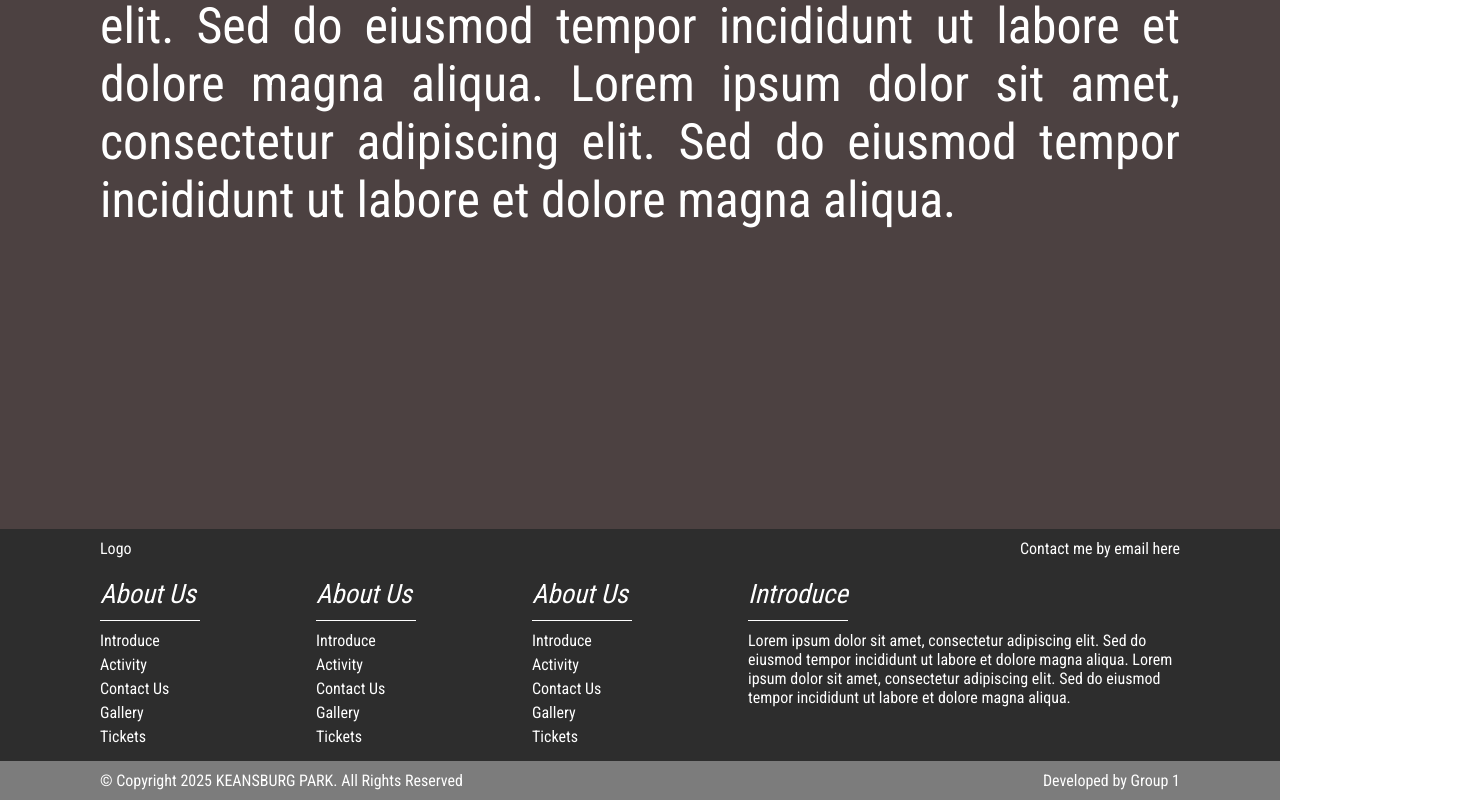
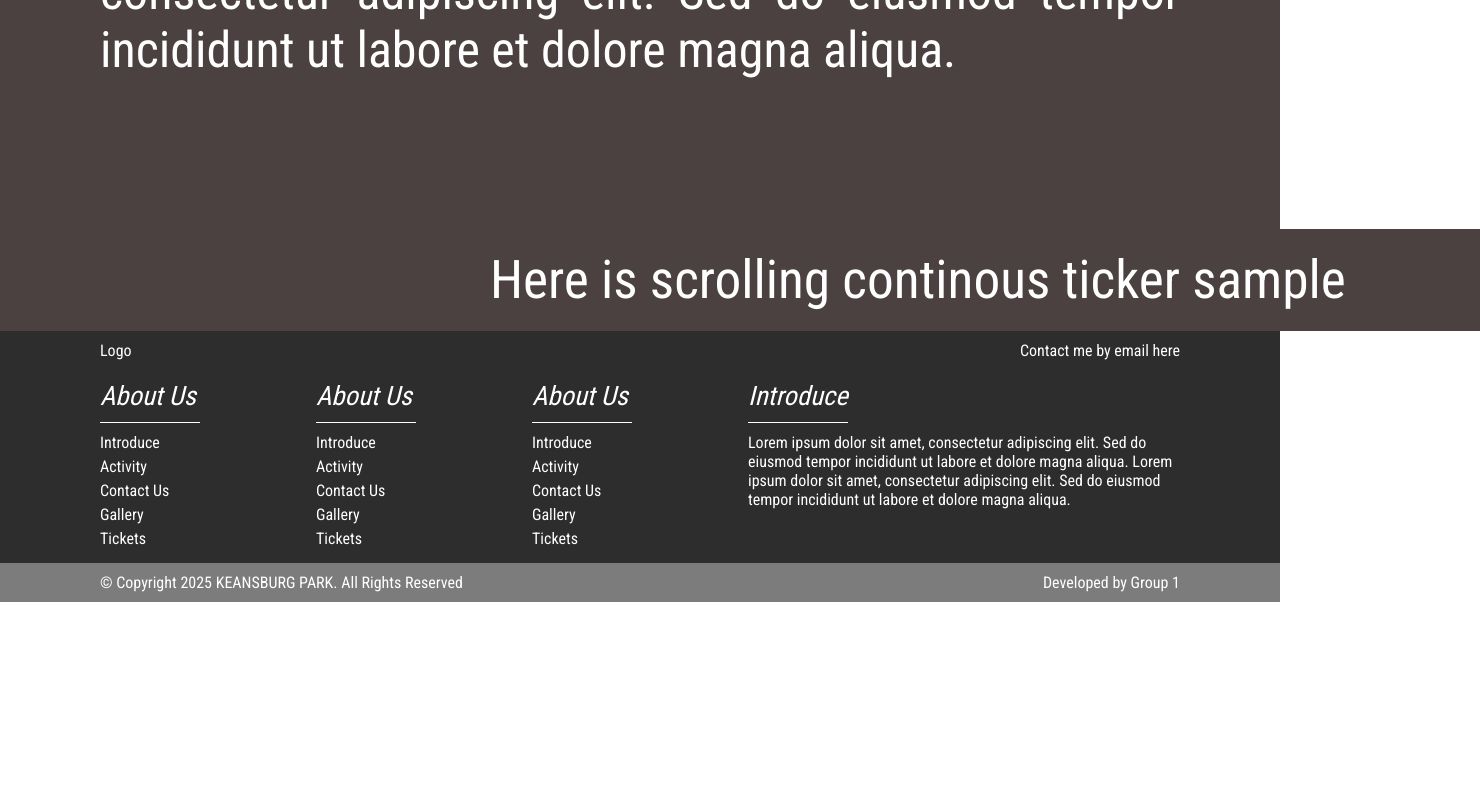
Before and after one commit to Preit289/E_Project_Group_1, a React (Create React App) app: page / in a window 1280 px wide. Shown: the part 506-1306 px from the top of the page, 1480 px wide, since content can reach past the window. After the commit the page ends 1108 px from the top, so only its background shows below. Built offline with nearby package versions, Linux system fonts and the light colour scheme.

Commit message:
Update Marquee.jsx components

```diff
--- /dev/null
+++ b/src/components/Marquee.jsx
@@ -0,0 +1,28 @@
+import React, { useEffect, useRef } from "react";
+import "../styles/components/Marquee.scss";
+const Marquee = () => {
+  // Tham chiếu đến phần tử .marquee-ticker và span
+  const marqueeTickerRef = useRef(null);
+  const spanRef = useRef(null);
+
+  // Tính toán giá trị x và cập nhật vào CSS
+  useEffect(() => {
+    const marqueeTicker = marqueeTickerRef.current;
+    const span = spanRef.current;
+    if (marqueeTicker && span) {
+      const marqueeWidth = marqueeTicker.offsetWidth; // Chiều rộng của .marquee-ticker
+      const x = marqueeWidth; // Thêm 100% width của .marquee-ticker
+      // Cập nhật giá trị x vào inline styles
+      span.style.setProperty("--x", `${x}px`);
+    }
+  }, []); // Chỉ chạy một lần sau khi component được render
+  return (
+    <>
+      <div className="MarqueeText" ref={marqueeTickerRef}>
+        <span ref={spanRef}>Here is scrolling continous ticker sample</span>
+      </div>
+    </>
+  );
+};
+
+export default Marquee;
--- a/src/layouts/Layout.jsx
+++ b/src/layouts/Layout.jsx
@@ -1,7 +1,7 @@
 import { Outlet } from "react-router-dom";
 import Header from "../components/Header";
 import Footer from "../components/Footer";
-
+import Marquee from "../components/Marquee";
 const Layout = () => {
   return (
     <>
@@ -9,6 +9,7 @@ const Layout = () => {
       <section>
         <Outlet />
       </section>
+      <Marquee />
       <Footer />
     </>
   );
--- a/src/styles/App.scss
+++ b/src/styles/App.scss
@@ -17,5 +17,5 @@ h1 {
 
 section {
   background: #4c4141;
-  padding: 300px 100px;
+  padding: 150px 100px;
 }
--- a/src/styles/components/Footer.scss
+++ b/src/styles/components/Footer.scss
@@ -1,6 +1,5 @@
 .Footer {
   display: block;
-
   .top-Footer {
     background: #2d2d2d;
     padding: 10px 100px;
--- /dev/null
+++ b/src/styles/components/Marquee.scss
@@ -0,0 +1,22 @@
+.MarqueeText {
+  display: block;
+  overflow: hidden;
+  white-space: nowrap;
+  width: 100%;
+  padding: 20px 100px;
+  background: #4c4141;
+  span {
+    display: inline-block;
+    width: max-content;
+    font-size: 40pt;
+    animation: marquee 12s linear infinite;
+    @keyframes marquee {
+      0% {
+        transform: translateX(var(--x));
+      }
+      100% {
+        transform: translateX(-100%);
+      }
+    }
+  }
+}
```
Also changed, not shown: package.json (+6 -2 lines), src/components/ComponentsNote.txt (deleted), 1 other file (tests, documents, lock files or other folders).
